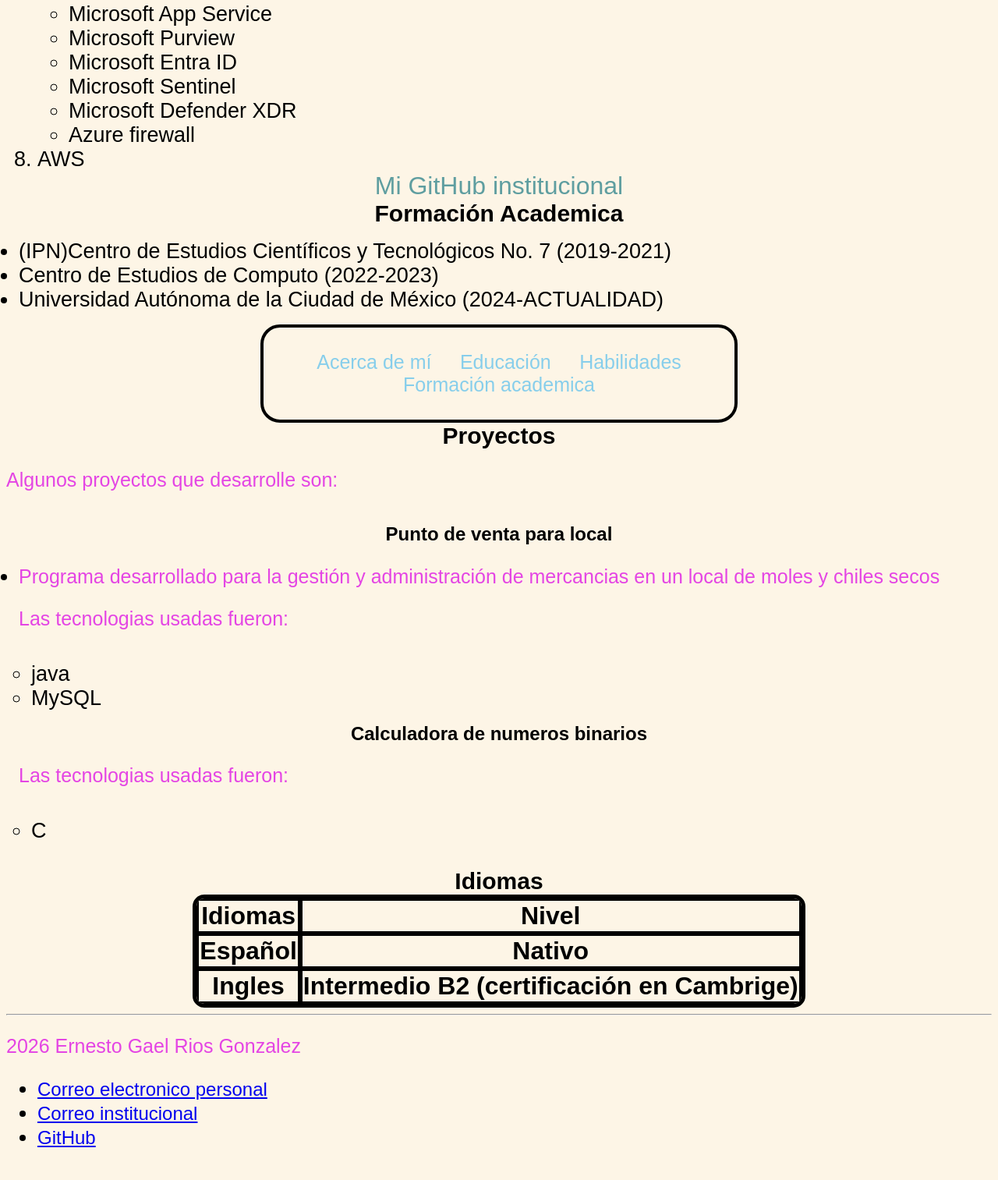
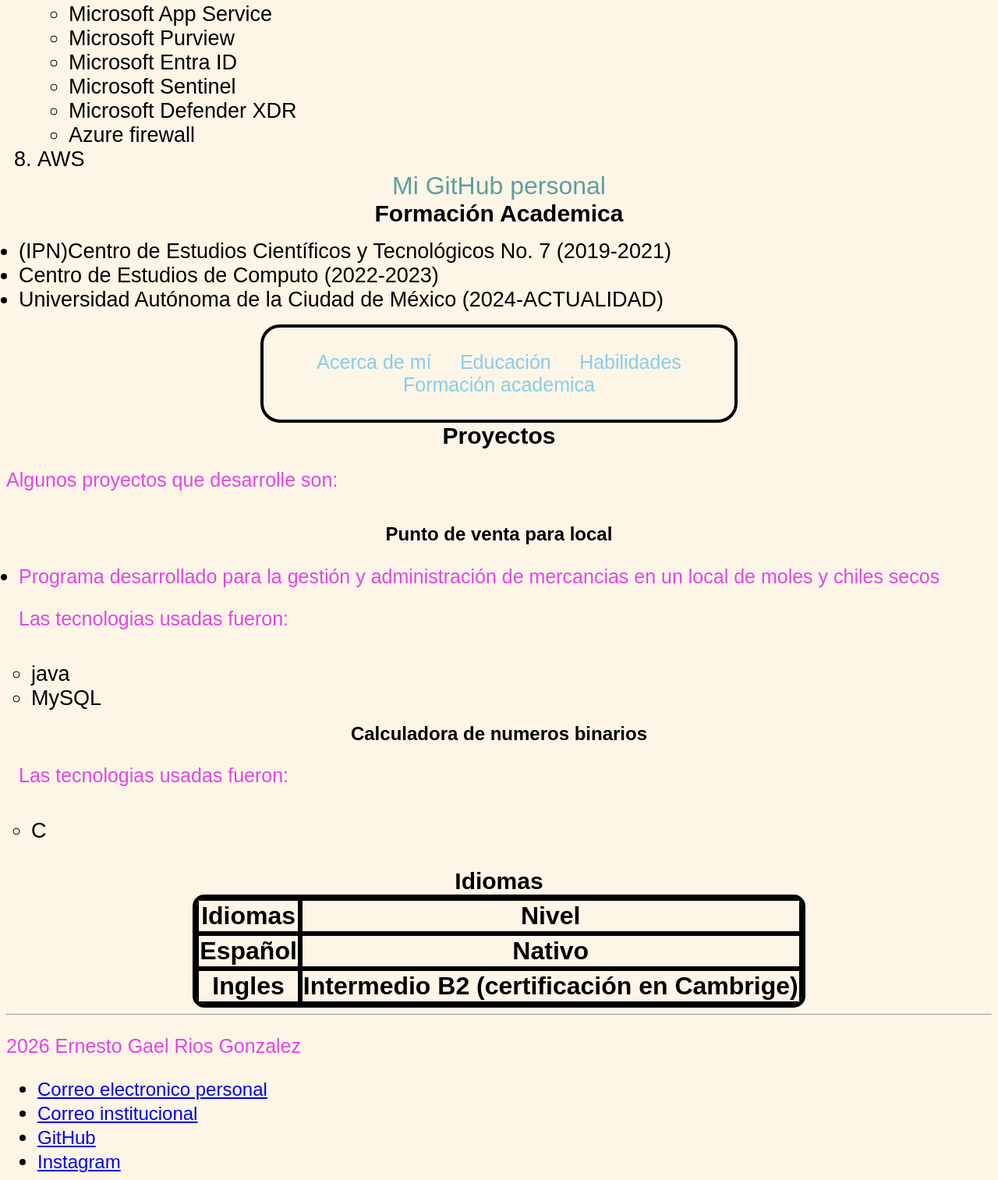
Before and after one commit to G-Weon/CV-Ernesto-G, a plain HTML site: page index.html in a window 1280 px wide. Shown: the part 1377-2890 px from the top of the page at 78% size. Before the commit the page ends 2859 px from the top, so only its background shows below. Drawn offline with Linux system fonts and the light colour scheme; a web font is replaced by a local one.

Commit message:
Cambio de link para git personal y se agrega instagram

```diff
--- a/index.html
+++ b/index.html
@@ -80,7 +80,7 @@
 
             <div>
                 <!--- _self para que el link se abra en la misma pagina--->
-                <a href="https://github.com/WeoN523" target="_blank" class="git"> Mi GitHub institucional</a>
+                <a href="https://github.com/G-Weon" target="_blank" class="git"> Mi GitHub personal</a>
             </div>
 
             <section class="textinfo" id="academico">
@@ -143,13 +143,16 @@
             <p>2026 Ernesto Gael Rios Gonzalez</p>
             <ul>
                 <li>
-                <a href="ernestogaelrios@gmail.com" style="font-size: x-large;">Correo electronico personal</a>
+                    <a href="ernestogaelrios@gmail.com" style="font-size: x-large;">Correo electronico personal</a>
                 </li>
                 <li>
-                <a href="gael.rios@estudiantxs.uacm.edu.mx" style="font-size: x-large;">Correo institucional</a>
+                    <a href="gael.rios@estudiantxs.uacm.edu.mx" style="font-size: x-large;">Correo institucional</a>
                 </li>
                 <li>
-                <a href="https://github.com/WeoN523" style="font-size: x-large;">GitHub</a>
+                    <a href="https://github.com/G-Weon" style="font-size: x-large;">GitHub</a>
+                </li>
+                <li>
+                    <a href="https://www.instagram.com/egr.deb/" style="font-size: x-large;"> Instagram</a>
                 </li>
             </ul>
         </footer>
```
